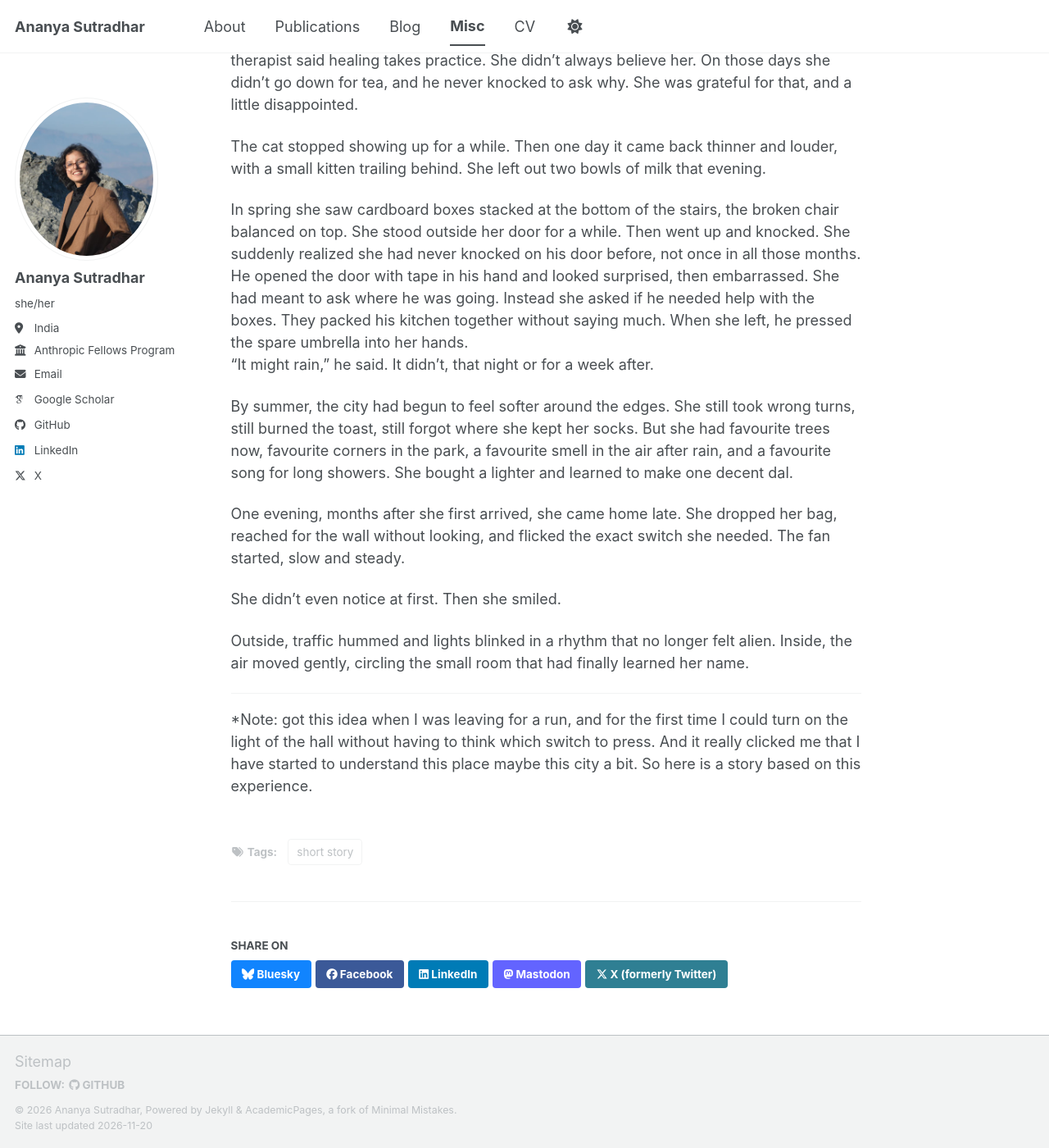
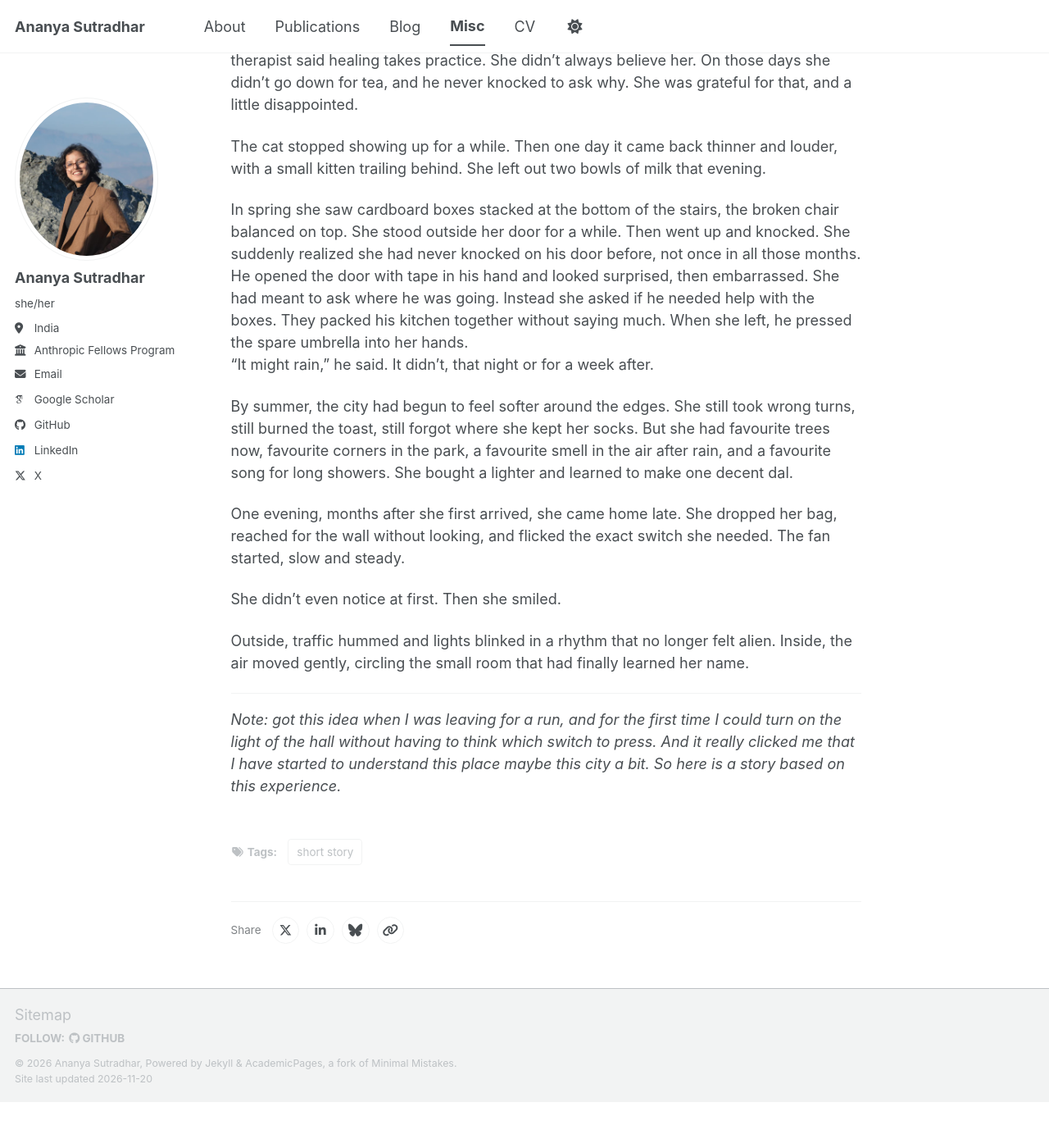
Before and after one commit to sdananya/sdananya.github.io, a Jekyll site: the page built from _misc/switches-and-other-small-miracles.md, in a window 1280 px wide and 1400 px high, scrolled down 1300 px. Shown: the whole window at 82% size. Built offline with Jekyll 4.4.1, drawn with Linux system fonts in a browser that asks for light colours; some web fonts are replaced; a script bundle is joined from its source files by our own code; library files that are not in the unit come from our copies; after the commit the page ends 2644 px from its top, so only the background shows below that.

Commit message:
Restyle share buttons as small icon links; close italics on story note
Co-Authored-By: Claude Fable 5.2 <noreply@anthropic.com>
Claude-Session: https://claude.ai/code/session_01KF6ojBXfebxYBrrmqpbjn1

```diff
--- a/_includes/social-share.html
+++ b/_includes/social-share.html
@@ -1,17 +1,18 @@
 {% include base_path %}
+{% assign share_url = base_path | append: page.url %}
 
-<section class="page__share">
-  {% if site.data.ui-text[site.locale].share_on_label %}
-    <h4 class="page__share-title">{{ site.data.ui-text[site.locale].share_on_label | default: "Share on" }}</h4>
-  {% endif %}
-
-  <a href="https://bsky.app/intent/compose?text={{ base_path }}{{ page.url }}" class="btn btn--bluesky" title="{{ site.data.ui-text[site.locale].share_on_label | default: 'Share on' }} Bluesky"><i class="fab fa-bluesky" aria-hidden="true"></i><span> Bluesky</span></a>
-
-  <a href="https://www.facebook.com/sharer/sharer.php?u={{ base_path }}{{ page.url }}" class="btn btn--facebook" title="{{ site.data.ui-text[site.locale].share_on_label | default: 'Share on' }} Facebook"><i class="fab fa-facebook" aria-hidden="true"></i><span> Facebook</span></a>
-
-  <a href="https://www.linkedin.com/shareArticle?mini=true&url={{ base_path }}{{ page.url }}" class="btn btn--linkedin" title="{{ site.data.ui-text[site.locale].share_on_label | default: 'Share on' }} LinkedIn"><i class="fab fa-linkedin" aria-hidden="true"></i><span> LinkedIn</span></a>
-
-  <a href="https://www.addtoany.com/add_to/mastodon?linkurl={{  base_path | append: page.url | url_encode }}" class="btn btn--mastodon" title="{{ site.data.ui-text[site.locale].share_on_label | default: 'Share on' }} Mastodon"><i class="fab fa-mastodon" aria-hidden="true"></i><span> Mastodon</span></a>
-
-  <a href="https://x.com/intent/post?text={{ base_path }}{{ page.url }}" class="btn btn--x" title="{{ site.data.ui-text[site.locale].share_on_label | default: 'Share on' }} X"><i class="fab fa-x-twitter" aria-hidden="true"></i><span> X (formerly Twitter)</span></a>
+<section class="page__share share-min">
+  <style>
+    .share-min{display:flex;align-items:center;gap:.5em;flex-wrap:wrap}
+    .share-min__label{font-size:.75em;opacity:.7;margin-right:.3em}
+    .share-min a,.share-min button{display:inline-flex;align-items:center;justify-content:center;width:2.2em;height:2.2em;border-radius:50%;border:1px solid var(--global-border-color,#bbb);background:none;color:var(--global-text-color,inherit);font-size:.85em;text-decoration:none;cursor:pointer;padding:0;transition:background .15s,color .15s,border-color .15s}
+    .share-min a:hover,.share-min button:hover{background:var(--global-text-color,#333);color:var(--global-bg-color,#fff);border-color:var(--global-text-color,#333)}
+    .share-min__done{font-size:.75em;opacity:.7}
+  </style>
+  <span class="share-min__label">Share</span>
+  <a href="https://x.com/intent/post?url={{ share_url | url_encode }}&text={{ page.title | url_encode }}" target="_blank" rel="noopener" title="Share on X" aria-label="Share on X"><i class="fab fa-x-twitter" aria-hidden="true"></i></a>
+  <a href="https://www.linkedin.com/sharing/share-offsite/?url={{ share_url | url_encode }}" target="_blank" rel="noopener" title="Share on LinkedIn" aria-label="Share on LinkedIn"><i class="fab fa-linkedin-in" aria-hidden="true"></i></a>
+  <a href="https://bsky.app/intent/compose?text={{ page.title | append: ' ' | append: share_url | url_encode }}" target="_blank" rel="noopener" title="Share on Bluesky" aria-label="Share on Bluesky"><i class="fab fa-bluesky" aria-hidden="true"></i></a>
+  <button type="button" title="Copy link" aria-label="Copy link" onclick="var b=this,m=b.nextElementSibling;navigator.clipboard.writeText('{{ share_url }}').then(function(){m.textContent='Link copied';setTimeout(function(){m.textContent=''},1800)})"><i class="fas fa-link" aria-hidden="true"></i></button>
+  <span class="share-min__done" aria-live="polite"></span>
 </section>
--- a/_misc/switches-and-other-small-miracles.md
+++ b/_misc/switches-and-other-small-miracles.md
@@ -39,4 +39,4 @@ Outside, traffic hummed and lights blinked in a rhythm that no longer felt alien
 
 ---
 
-*Note: got this idea when I was leaving for a run, and for the first time I could turn on the light of the hall without having to think which switch to press. And it really clicked me that I have started to understand this place maybe this city a bit. So here is a story based on this experience.
+*Note: got this idea when I was leaving for a run, and for the first time I could turn on the light of the hall without having to think which switch to press. And it really clicked me that I have started to understand this place maybe this city a bit. So here is a story based on this experience.*
```
